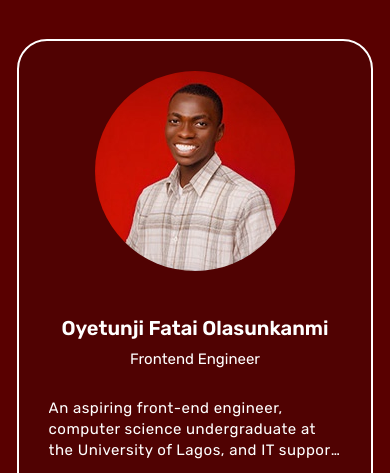
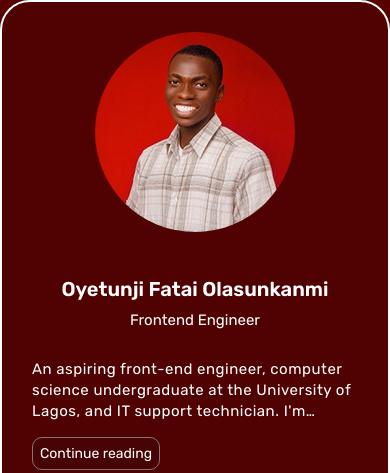
Before and after one commit to ola-oye/Profile_card, a plain HTML site: page index.html in a window 390 px wide. Shown: the top 473 px of the page. Drawn offline with Linux system fonts and the light colour scheme.

Commit message:
Completed profile card implementation

```diff
--- a/style.css
+++ b/style.css
@@ -106,10 +106,6 @@ li:hover {
   padding: 12px 11px;
   background-color: #420808;
 }
-/* .moreInfo p {
-
-  font-size: 14px;
-} */
 .contact {
   display: flex;
   flex-wrap: wrap;
@@ -132,3 +128,9 @@ li:hover {
     padding: 13px 14px;
   }
 }
+
+@media (max-width: 400px) {
+  .card{
+    margin: 0;
+  }
+}
```
